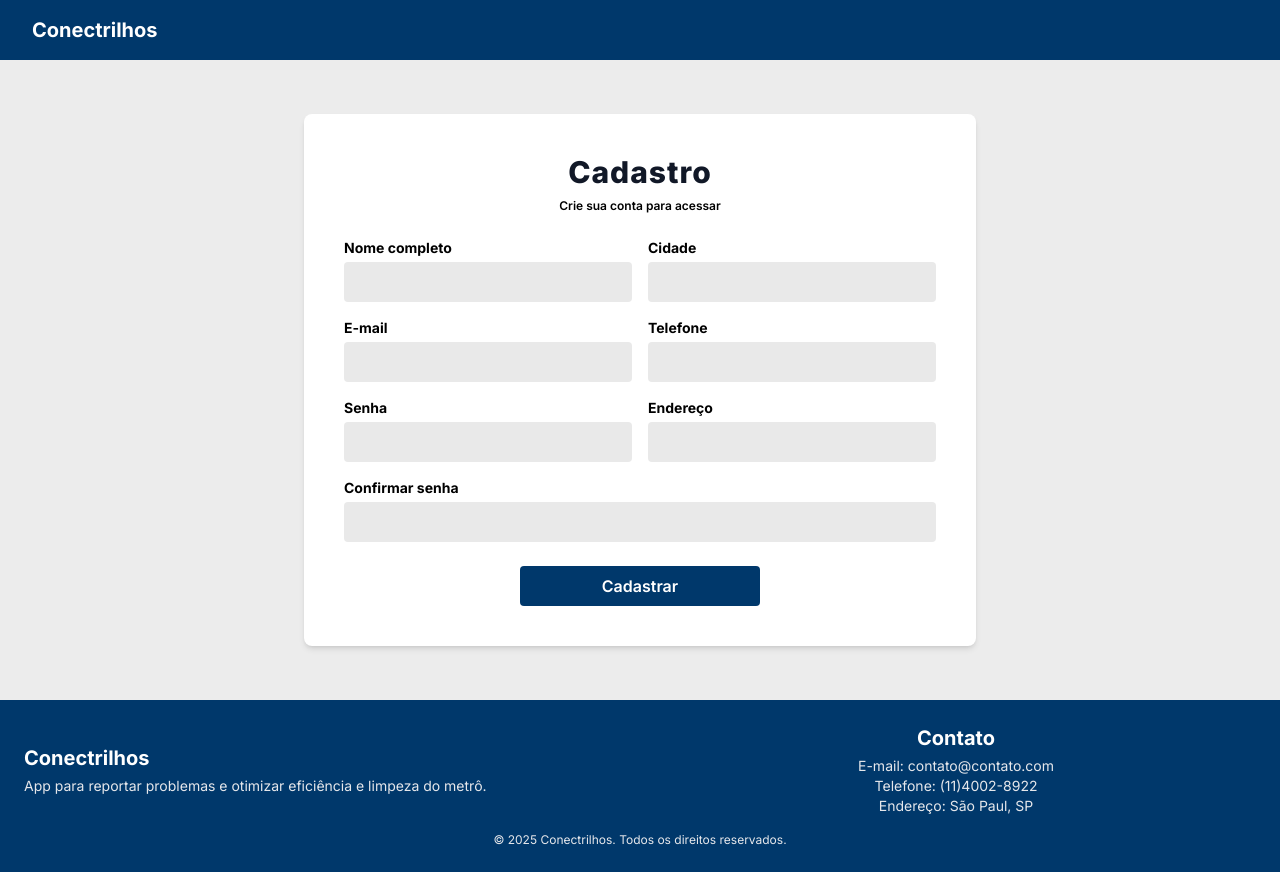
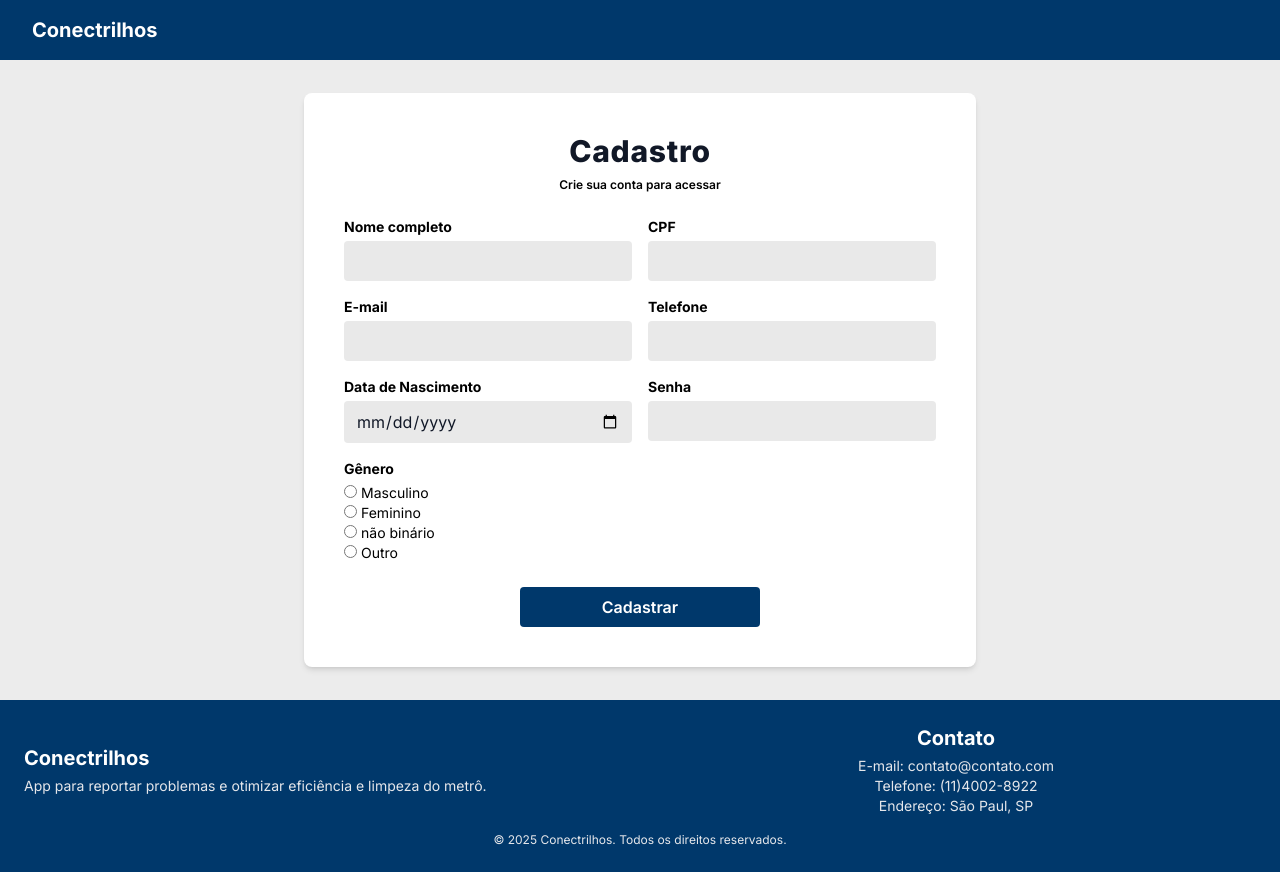
Before and after one commit to VoyDcode/ConectrilhosSPT4, a Next.js app: page /cadastro in a window 1280 px wide. Built offline with nearby package versions, Linux system fonts and the light colour scheme.

Commit message:
cadastro implementado com java e banco de dados

```diff
--- a/src/components/Cadastro/index.tsx
+++ b/src/components/Cadastro/index.tsx
@@ -3,64 +3,52 @@ import { ContaType } from "@/types/ContaType";
 import { useRouter } from "next/navigation";
 import { useEffect, useState } from "react";
 
+export default function Cadastro() {
+  const navigate = useRouter();
+const [conta, setConta] = useState<Omit<ContaType,"id">>({
+    nome: "",
+    cpf: "",
+    email: "",
+    senha: "",
+    telefone: "",
+    nascimento: "",
+    genero: "",
+  });
 
-export default function index() {
-  const navigate = useRouter();
-  const [ListaDeContas, setListaDeContas] = useState<ContaType[]>([]);
-  const [nome, setNome] = useState("");
-  const [email, setEmail] = useState("");
-  const [senha, setSenha] = useState("");
-  const [confirmarSenha, setConfirmarSenha] = useState("");
-  const [cidade, setCidade] = useState("");
-  const [telefone, setTelefone] = useState("");
-  const [endereco, setEndereco] = useState("");
-  useEffect(() => {
-    const user = localStorage.getItem("usuarioLogado");
-    if (user) {
-      navigate.push("/");
+    const handleChange = (e: React.ChangeEvent<HTMLInputElement>) => {
+    const { name, value } = e.target;
+    setConta({ ...conta, [name]: value });
+  };
+
+  const handleSubmit = async (e: React.FormEvent<HTMLFormElement>) => {
+  e.preventDefault();
+
+
+  try {
+    const response = await fetch("http://localhost:8080/passageiro", {
+      method: "POST",
+      headers: {
+        "Content-Type": "application/json"
+      },
+      body: JSON.stringify(conta)
+    });
+
+    if (!response.ok) {
+      throw new Error("Erro ao cadastrar conta.");
     }
-    const contasExistentes = localStorage.getItem("ListaContas");
-    if (contasExistentes) {
-      setListaDeContas(JSON.parse(contasExistentes));
-    }
-  }, []);
-  const handleChangeNome = (e: React.ChangeEvent<HTMLInputElement>) => setNome(e.target.value);
-  const handleChangeEmail = (e: React.ChangeEvent<HTMLInputElement>) => setEmail(e.target.value);
-  const handleChangeSenha = (e: React.ChangeEvent<HTMLInputElement>) => setSenha(e.target.value);
-  const handleChangeConfirmarSenha = (e: React.ChangeEvent<HTMLInputElement>) => setConfirmarSenha(e.target.value);
-  const handleChangeCidade = (e: React.ChangeEvent<HTMLInputElement>) => setCidade(e.target.value);
-  const handleChangeTelefone = (e: React.ChangeEvent<HTMLInputElement>) => setTelefone(e.target.value);
-  const handleChangeEndereco = (e: React.ChangeEvent<HTMLInputElement>) => setEndereco(e.target.value);
-  const handleSubmit = (e: React.FormEvent<HTMLFormElement>) => {
-    e.preventDefault();
-    if (senha !== confirmarSenha) {
-      alert("As senhas não coincidem!");
-      return;
-    }
-    const emailJaCadastrado = ListaDeContas.some(conta => conta.email === email);
-    if (emailJaCadastrado) {
-      alert("Este email já está cadastrado!");
-      return;
-    }
-    const novaConta: ContaType = {
-      id: ListaDeContas.length + 1,
-      nome,
-      email,
-      senha,
-      cidade,
-      telefone,
-      endereco,
-    };
-    const novaListaDeContas = [...ListaDeContas, novaConta];
-    localStorage.setItem("ListaContas", JSON.stringify(novaListaDeContas));
-    localStorage.setItem("usuarioLogado", JSON.stringify(novaConta));
-    alert("Cadastro realizado com sucesso!");
-    window.location.reload();
-  };
+
+    alert("Conta cadastrada com sucesso!");
+    navigate.push("/login");
+  } catch (error) {
+    console.error("Erro ao cadastrar:", error);
+    alert("Erro ao cadastrar conta.");
+  }
+};
+
   return (
     <section className="flex flex-col items-center justify-center min-h-[80vh] bg-[#ECECEC]">
       <div className="w-full max-w-2xl bg-white rounded-lg shadow-md p-10 flex flex-col items-center">
-        <h1 className="text-3xl font-extrabold mb-2 text-center tracking-wide" style={{fontFamily: 'inherit', letterSpacing: 1}}>Cadastro</h1>
+        <h1 className="text-3xl font-extrabold mb-2 text-center tracking-wide">Cadastro</h1>
         <p className="text-xs text-black font-semibold mb-6 text-center">
           Crie sua conta para acessar
         </p>
@@ -68,88 +56,42 @@ export default function index() {
           <div className="grid grid-cols-1 md:grid-cols-2 gap-4">
             <div>
               <label htmlFor="nome" className="block text-sm font-bold text-black mb-1">Nome completo</label>
-              <input
-                type="text"
-                id="nome"
-                value={nome}
-                onChange={handleChangeNome}
-                className="w-full bg-[#E9E9E9] border-none rounded px-3 py-2 focus:outline-none focus:ring-2 focus:ring-blue-900"
-                required
-              />
+              <input type="text" id="nome" name="nome" value={conta.nome} onChange={handleChange} required className="w-full bg-[#E9E9E9] border-none rounded px-3 py-2" />
             </div>
             <div>
-              <label htmlFor="cidade" className="block text-sm font-bold text-black mb-1">Cidade</label>
-              <input
-                type="text"
-                id="cidade"
-                value={cidade}
-                onChange={handleChangeCidade}
-                className="w-full bg-[#E9E9E9] border-none rounded px-3 py-2 focus:outline-none focus:ring-2 focus:ring-blue-900"
-                required
-              />
+              <label htmlFor="cpf" className="block text-sm font-bold text-black mb-1">CPF</label>
+              <input type="text" id="cpf" name="cpf" value={conta.cpf} onChange={handleChange} required className="w-full bg-[#E9E9E9] border-none rounded px-3 py-2" />
             </div>
             <div>
               <label htmlFor="email" className="block text-sm font-bold text-black mb-1">E-mail</label>
-              <input
-                type="email"
-                id="email"
-                value={email}
-                onChange={handleChangeEmail}
-                className="w-full bg-[#E9E9E9] border-none rounded px-3 py-2 focus:outline-none focus:ring-2 focus:ring-blue-900"
-                required
-              />
+              <input type="email" id="email" name="email" value={conta.email} onChange={handleChange} required className="w-full bg-[#E9E9E9] border-none rounded px-3 py-2" />
             </div>
             <div>
               <label htmlFor="telefone" className="block text-sm font-bold text-black mb-1">Telefone</label>
-              <input
-                type="text"
-                id="telefone"
-                value={telefone}
-                onChange={handleChangeTelefone}
-                className="w-full bg-[#E9E9E9] border-none rounded px-3 py-2 focus:outline-none focus:ring-2 focus:ring-blue-900"
-                required
-              />
+              <input type="text" id="telefone" name="telefone" value={conta.telefone} onChange={handleChange} required className="w-full bg-[#E9E9E9] border-none rounded px-3 py-2" />
+            </div>
+            <div>
+              <label htmlFor="nascimento" className="block text-sm font-bold text-black mb-1">Data de Nascimento</label>
+              <input type="date" id="nascimento" name="nascimento" onChange={handleChange} required className="w-full bg-[#E9E9E9] border-none rounded px-3 py-2" />
             </div>
             <div>
               <label htmlFor="senha" className="block text-sm font-bold text-black mb-1">Senha</label>
-              <input
-                type="password"
-                id="senha"
-                value={senha}
-                onChange={handleChangeSenha}
-                className="w-full bg-[#E9E9E9] border-none rounded px-3 py-2 focus:outline-none focus:ring-2 focus:ring-blue-900"
-                minLength={6}
-                required
-              />
+              <input type="password" id="senha" name="senha" value={conta.senha} onChange={handleChange} minLength={6} required className="w-full bg-[#E9E9E9] border-none rounded px-3 py-2" />
             </div>
             <div>
-              <label htmlFor="endereco" className="block text-sm font-bold text-black mb-1">Endereço</label>
-              <input
-                type="text"
-                id="endereco"
-                value={endereco}
-                onChange={handleChangeEndereco}
-                className="w-full bg-[#E9E9E9] border-none rounded px-3 py-2 focus:outline-none focus:ring-2 focus:ring-blue-900"
-                required
-              />
+              <label className="block text-sm font-bold text-black mb-1">Gênero</label>
+              {["Masculino", "Feminino", "não binário", "Outro"].map((g) => (
+                <label key={g} className="block text-sm text-black">
+                  <input type="radio" name="genero" value={g} checked={conta.genero === g}
+                    onChange={handleChange}className="mr-1"/>
+                  {g}
+                </label>
+              ))}
             </div>
           </div>
-          <div>
-            <label htmlFor="confirmar-senha" className="block text-sm font-bold text-black mb-1">Confirmar senha</label>
-            <input
-              type="password"
-              id="confirmar-senha"
-              value={confirmarSenha}
-              onChange={handleChangeConfirmarSenha}
-              className="w-full bg-[#E9E9E9] border-none rounded px-3 py-2 focus:outline-none focus:ring-2 focus:ring-blue-900"
-              required
-            />
-          </div>
+
           <div className="flex justify-center mt-2">
-            <button
-              type="submit"
-              className="w-60 bg-[#00386B] text-white font-semibold py-2 rounded hover:bg-blue-800 transition-colors"
-            >
+            <button type="submit" className="w-60 bg-[#00386B] text-white font-semibold py-2 rounded hover:bg-blue-800 transition-colors">
               Cadastrar
             </button>
           </div>
--- a/src/components/Login/index.tsx
+++ b/src/components/Login/index.tsx
@@ -4,48 +4,8 @@ import { useEffect} from 'react';
 import { useState } from "react";
 import { ContaType } from '@/types/ContaType';
 import { useRouter } from "next/navigation";
-import { listaDeContas } from '@/data/listaDeContas';
 
 export default function index() {
-
-  const navigate = useRouter();
-
-  const [ListaDecontas, setListaDeContas] = useState<ContaType[]>([])
-
-  useEffect(() => {
-
-    const user = localStorage.getItem("usuarioLogado");
-    if (user) {
-      navigate.push("/");
-    }
-
-    if(!localStorage.getItem("ListaContas")){
-      localStorage.setItem("ListaContas", JSON.stringify(listaDeContas));
-    }
-    setListaDeContas(JSON.parse(localStorage.getItem("ListaContas") || "[]"))
-  }, []);
-
-  const [email, setEmail] = useState("");
-  const [senha, setSenha] = useState("");
-
-  const handleChangeEmail = (e: React.ChangeEvent<HTMLInputElement>) => setEmail(e.target.value);
-  const handleChangeSenha = (e: React.ChangeEvent<HTMLInputElement>) => setSenha(e.target.value);
-  const handleSubmit = (e: React.FormEvent<HTMLFormElement>) => {
-    e.preventDefault();
-
-    const ContaValida = ListaDecontas?.find(
-      (u) => u.email === email && u.senha === senha
-    );
-
-    localStorage.setItem("usuarioLogado", JSON.stringify(ContaValida));
-
-    if (ContaValida) {
-      alert("login realizado com sucesso");
-      window.location.reload();
-    } else {
-      alert("Usuário ou senha inválidos!");
-    }
-  };
 
 
 
@@ -62,7 +22,7 @@ export default function index() {
             <input
               type="email"
               id="email"
-              onChange={handleChangeEmail}
+              onChange={handleChange}
               name="email"
               className="w-full bg-[#F3F3F3] border border-gray-300 rounded px-3 py-2 focus:outline-none focus:ring-2 focus:ring-blue-900"
               required
@@ -71,7 +31,7 @@ export default function index() {
           <div>
             <label htmlFor="password" className="block text-sm font-bold text-black mb-1">Senha:</label>
             <input
-              onChange={handleChangeSenha}
+              onChange={handleChange}
               type="password"
               id="password"
               name="password"
--- a/src/data/listaDeContas.ts
+++ /dev/null
@@ -1,8 +0,0 @@
-import {ContaType} from "@/types/ContaType"
-
-export const listaDeContas:ContaType[] = [
-    {id: 1,nome: "Gabriel Gomes Cardoso",email:"RM559597@fiap.com.br",senha:"g4aaabr13l"},
-    {id: 2,nome: "Victor Rodrigues de Lima Lourenço",email:"RM560087@fiap.com.br",senha:"Vector123"},
-    {id: 3,nome: "Felipe Anselmo Soares Costa",email:"RM560661@fiap.com.br",senha:"Anselm010"},
-
-];
```
Also changed, not shown: src/types/ContaType.ts (+7 -2 lines).
